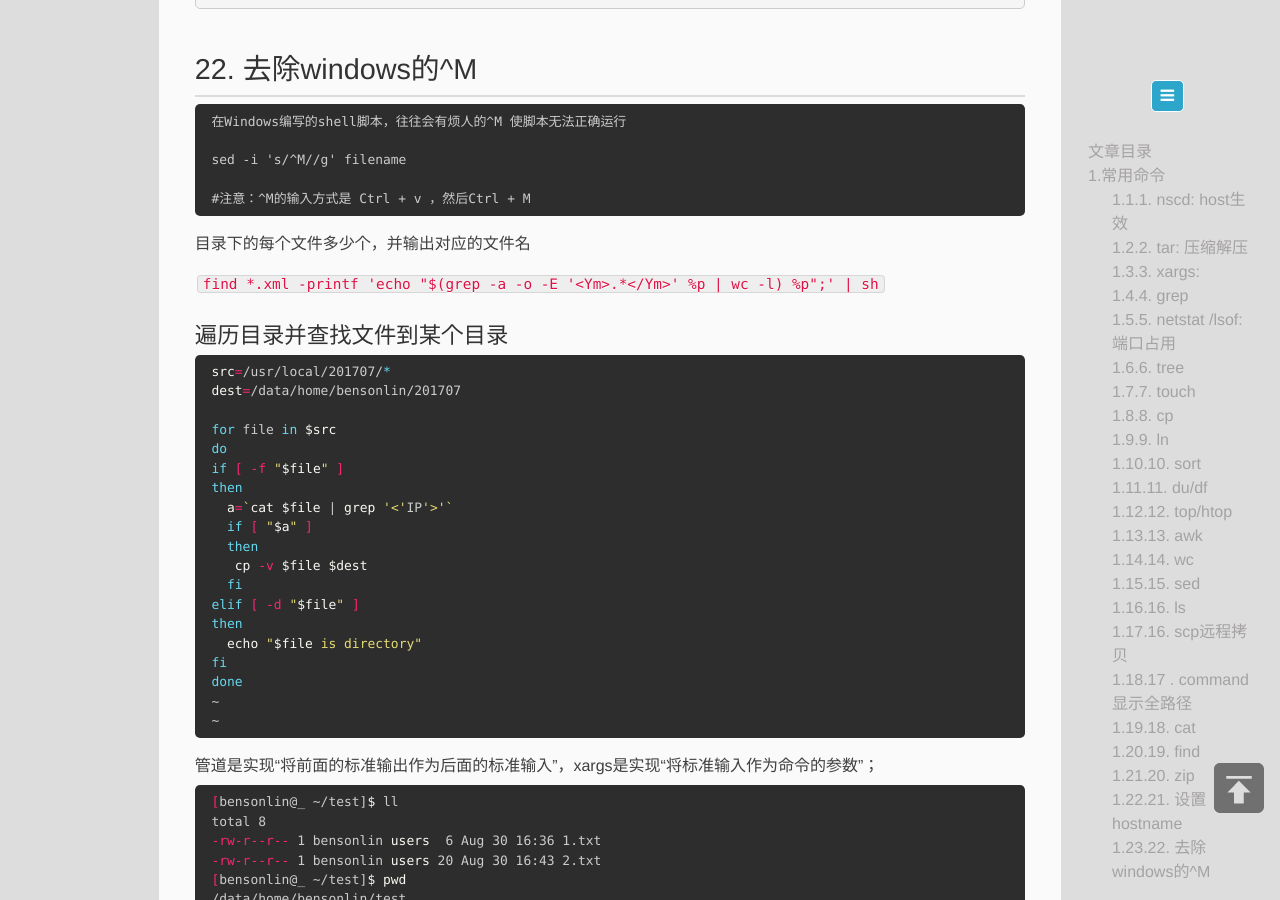
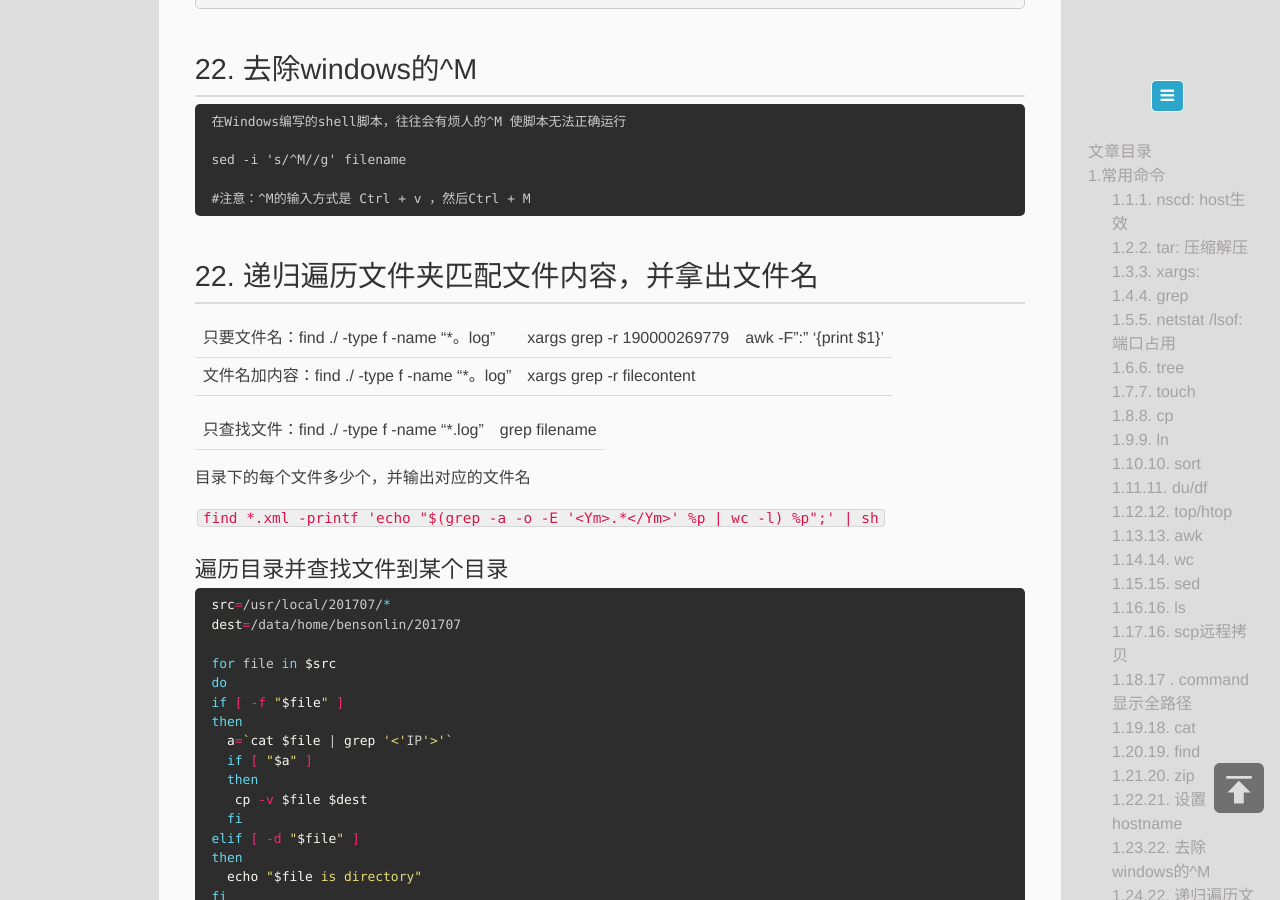
Before and after one commit to benson-lin/benson-lin.github.io, a Jekyll site: the page built from _posts/2018-05-12-linux-cmd.md, in a window 1280 px wide and 900 px high, scrolled down 6332 px. Built offline with Jekyll 4.4.1, drawn with Linux system fonts in a browser that asks for light colours; Markdown is read by kramdown in place of the engine named in the settings; some of the changed text lies outside the part shown.

Commit message:
linux-cmd

````diff
--- a/_posts/2018-05-12-linux-cmd.md
+++ b/_posts/2018-05-12-linux-cmd.md
@@ -291,6 +291,13 @@ sed -i 's/^M//g' filename
 #注意：^M的输入方式是 Ctrl + v ，然后Ctrl + M
 ```
 
+## 22. 递归遍历文件夹匹配文件内容，并拿出文件名
+
+只要文件名：find ./ -type f -name "*。log"  | xargs grep -r 190000269779 | awk -F":" '{print $1}'
+文件名加内容：find ./ -type f -name "*。log" | xargs grep -r filecontent
+
+只查找文件：find ./ -type f -name "*.log" | grep filename
+
 
 
 
````
